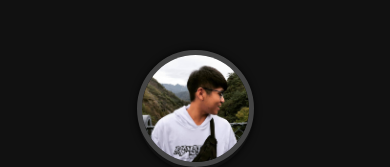
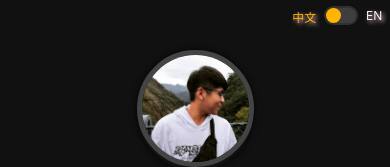
Before and after one commit to tiancai-1228/personal_website, a Next.js app: page / in a window 390 px wide. Shown: the top 167 px of the page. Built offline with nearby package versions, Linux system fonts and the light colour scheme.

Commit message:
check box

```diff
--- /dev/null
+++ b/src/componet/checkBox.tsx
@@ -0,0 +1,19 @@
+/* eslint-disable react-hooks/rules-of-hooks */
+import React, { useState } from "react";
+import styles from "../styles/checkBox.module.css";
+
+interface checkBoxProp {
+  isChecked: boolean;
+  onClick?: () => void;
+}
+
+const checkBox = ({ isChecked, onClick }: checkBoxProp) => {
+  return (
+    <div className={styles.container}>
+      <input type="checkbox" checked={isChecked} onClick={onClick} />
+      <span></span>
+    </div>
+  );
+};
+
+export default checkBox;
--- a/src/pages/index.tsx
+++ b/src/pages/index.tsx
@@ -2,6 +2,7 @@
 import React, { useState } from "react";
 import type { NextPage } from "next";
 import styles from "../styles/index.module.css";
+import CheckBox from "../componet/checkBox";
 import Navigation from "../componet/navigation";
 import Home from "./home";
 import About from "./about";
@@ -10,6 +11,7 @@ import Contact from "./contact";
 
 const index: NextPage = () => {
   const [currentTab, setCurrentTab] = useState("HOME");
+  const [isChecked, setIsChecked] = useState(false);
   const currentPage = () => {
     switch (currentTab) {
       case "HOME":
@@ -28,6 +30,38 @@ const index: NextPage = () => {
     <>
       <div className={styles.container}>
         {currentPage()}
+        <div className={styles.CheckBox}>
+          <span
+            style={
+              !isChecked
+                ? {
+                    textShadow: "2px 2px 4px pink",
+                    color: "#ffb400",
+                  }
+                : {}
+            }
+          >
+            中文
+          </span>
+          <CheckBox
+            isChecked={isChecked}
+            onClick={() => {
+              setIsChecked(!isChecked);
+            }}
+          />
+          <span
+            style={
+              isChecked
+                ? {
+                    textShadow: "2px 2px 4px pink",
+                    color: "#ffb400",
+                  }
+                : {}
+            }
+          >
+            EN
+          </span>
+        </div>
         <div className={styles.Navigation}>
           <Navigation currentTab={currentTab} setCurrentTab={setCurrentTab} />
         </div>
--- /dev/null
+++ b/src/styles/checkBox.module.css
@@ -0,0 +1,56 @@
+.container {
+  position: relative;
+  width: 50px;
+  height: 25px;
+  background: #3e3e3e;
+  box-shadow: 0 0 0 2px #303030;
+  border-radius: 75px;
+  cursor: pointer;
+  display: flex;
+  justify-content: center;
+  align-items: center;
+}
+
+.container input {
+  z-index: 999;
+  opacity: 0;
+  width: 60px;
+  height: 30px;
+  border-radius: 75px;
+}
+
+.container span {
+  position: absolute;
+  left: 0px;
+  width: 25px;
+  height: 25px;
+  border-radius: 50%;
+  transition: 0.5s;
+  background-color: #ffb400;
+}
+
+.container span:hover {
+  box-shadow: 0 0 5px 5px #6d6d6d;
+}
+
+.container input:hover ~ span {
+  box-shadow: 0 0 5px 5px #6d6d6d;
+}
+
+.container input:checked ~ span {
+  left: 30px;
+}
+
+@media (max-width: 1140px) {
+  .container {
+    width: 30px;
+    height: 15px;
+  }
+  .container span {
+    width: 15px;
+    height: 15px;
+  }
+  .container input:checked ~ span {
+    left: 15px;
+  }
+}
--- a/src/styles/index.module.css
+++ b/src/styles/index.module.css
@@ -9,6 +9,21 @@
   z-index: 999;
   top: 25%;
 }
+
+.CheckBox {
+  position: absolute;
+  right: 3%;
+  z-index: 999;
+  top: 10%;
+  width: 130px;
+  color: aliceblue;
+  display: flex;
+  justify-content: space-between;
+}
+
+.CheckBox span {
+  text-shadow: 2px 2px 4px pink;
+}
 @media (max-width: 1140px) {
   .Navigation {
     position: fixed;
@@ -17,4 +32,19 @@
     left: 0;
     bottom: 0px;
   }
+
+  .CheckBox {
+    position: absolute;
+    right: 2%;
+    z-index: 999;
+    top: 1%;
+    width: 90px;
+    color: aliceblue;
+    display: flex;
+    justify-content: space-between;
+  }
+  .CheckBox span {
+    text-shadow: 2px 2px 4px pink;
+    font-size: 12px;
+  }
 }
```
